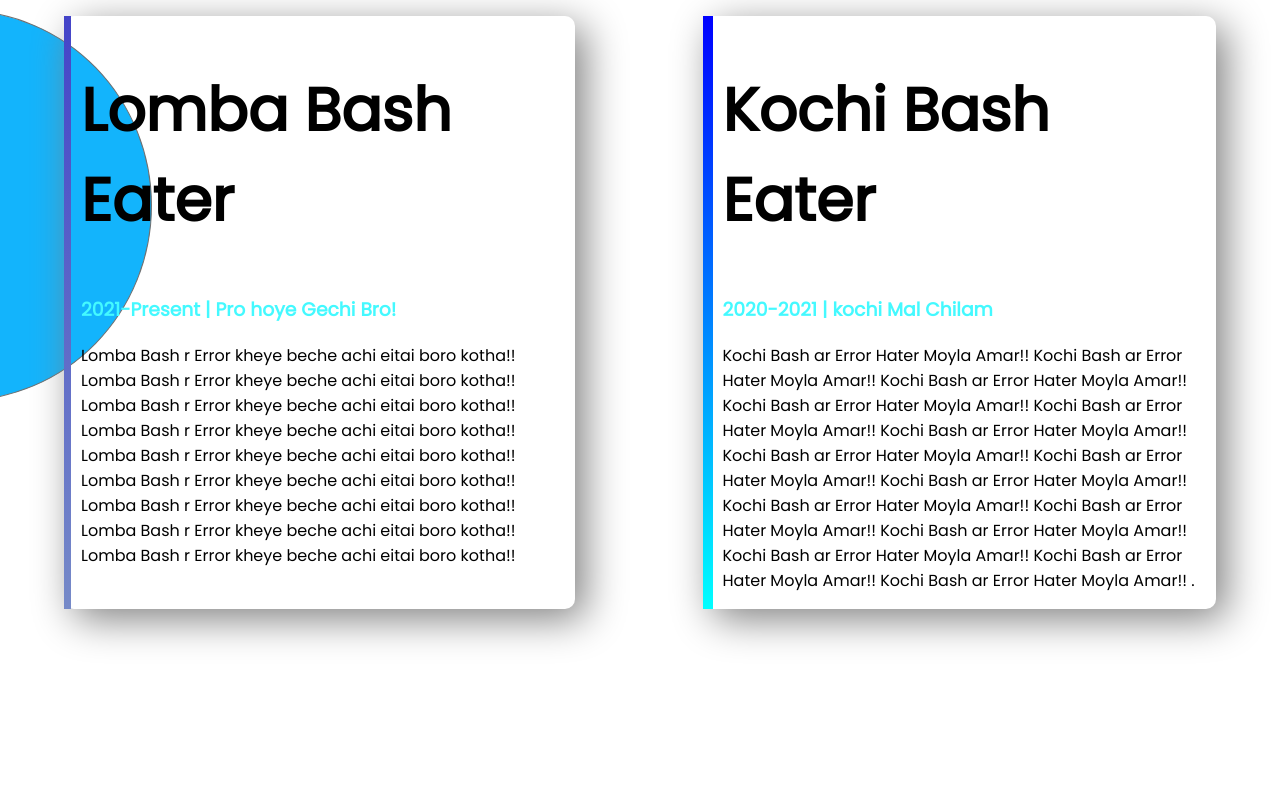
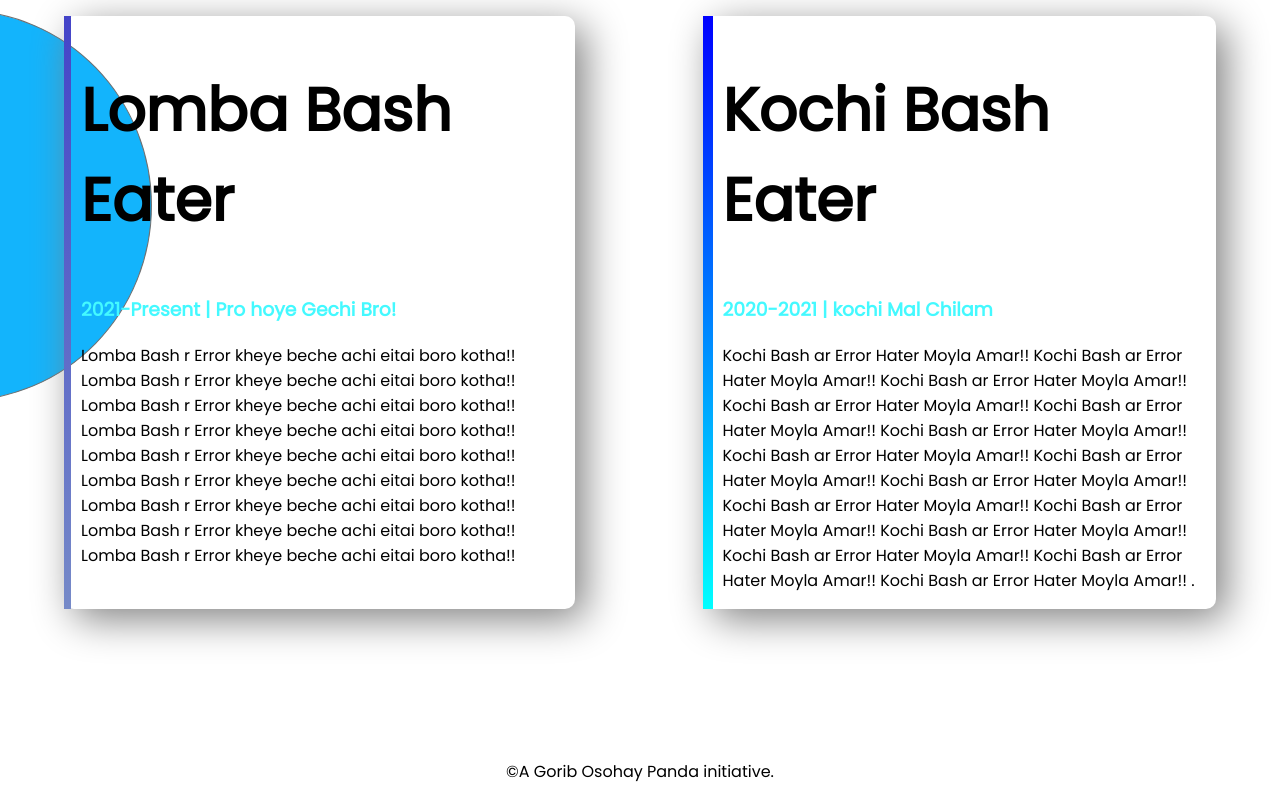
Before and after one commit to moshiur01/My-first-portfolio, a plain HTML site: page index.html in a window 1280 px wide. Shown: the part 1460-2260 px from the top of the page. Before the commit the page ends 2219 px from the top, so only its background shows below. Drawn offline with Linux system fonts and the light colour scheme.

Commit message:
all bug fixed

```diff
--- a/index.html
+++ b/index.html
@@ -94,5 +94,8 @@
         </div>
       </div>
     </section>
+    <footer>
+      <p>©A Gorib Osohay Panda initiative.</p>
+    </footer>
   </body>
 </html>
--- a/style.css
+++ b/style.css
@@ -74,3 +74,6 @@ h1 {
   border-image: linear-gradient(blue, cyan);
   border-image-slice: 1;
 }
+footer p {
+  text-align: center;
+}
```
Also changed, not shown: developer-portfolio-master/images/Artboard – 1.png (deleted), developer-portfolio-master/images/dream-bg.png (deleted), developer-portfolio-master/images/exp-bg.png (deleted), developer-portfolio-master/images/jhankar.png (deleted), developer-portfolio-master/images/jhankar2.png (deleted), developer-portfolio-master/images/my-bg.png (deleted), developer-portfolio-master/images/my-bg2.png (deleted), developer-portfolio-master/images/top-banner.png (deleted).
